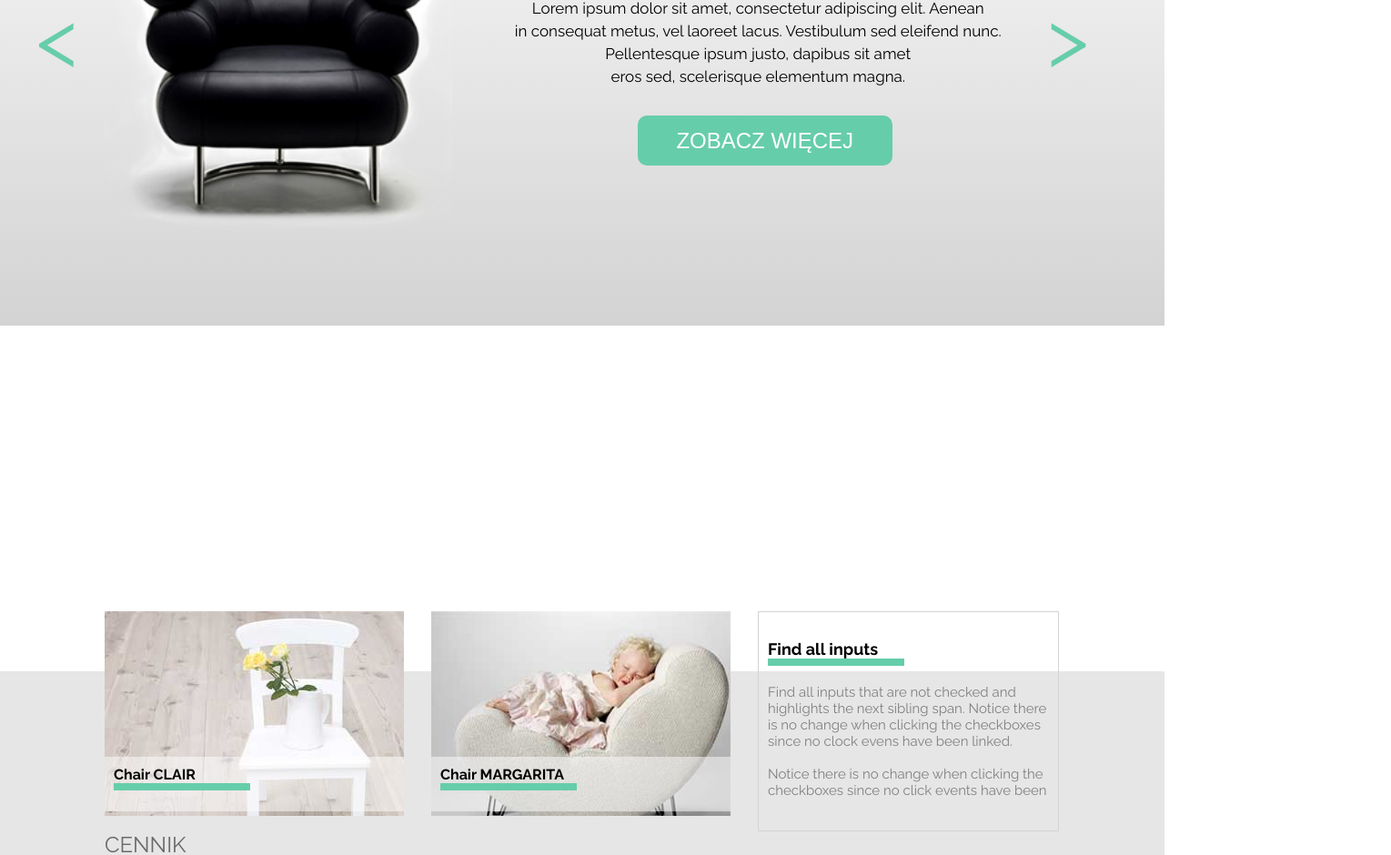
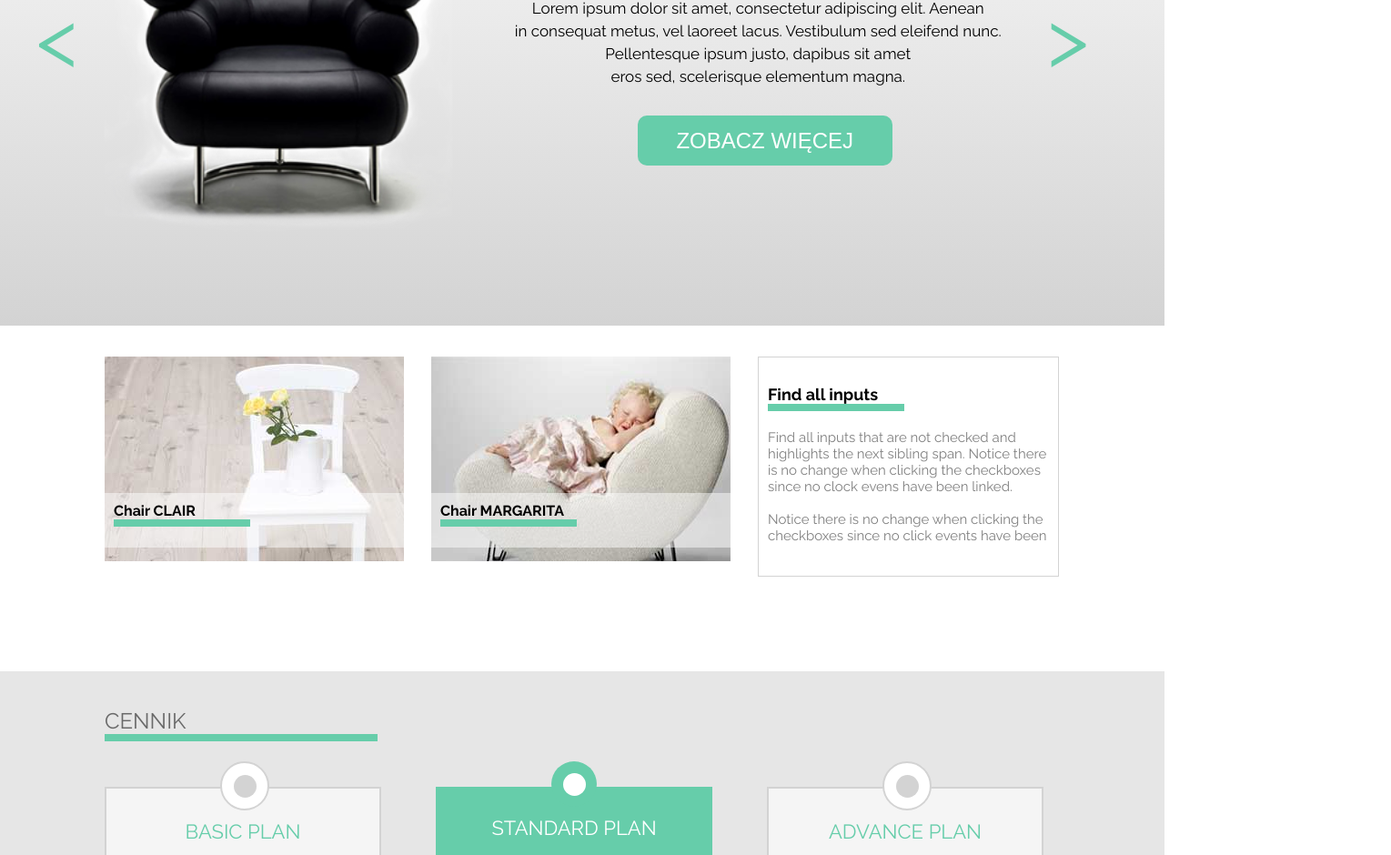
Before and after one commit to Leynileg/Sit-On-Chair, a plain HTML site: page index.html in a window 1280 px wide. Shown: the part 322-1262 px from the top of the page at 91% size, 1529 px wide, since content can reach past the window. Drawn offline with Linux system fonts and the light colour scheme.

Commit message:
fixed heights again

```diff
--- a/css/style.css
+++ b/css/style.css
@@ -76,7 +76,6 @@ ul > li {
    font-size: 18px;
    padding: 2px 10px;
 
-
 }
 
 /* First selector */
@@ -92,7 +91,7 @@ ul > li {
    color: mediumaquamarine;
    font-size: 90px;
    float: left;
-   margin: 260px -40px 260px 0;
+   margin: 260px -40px 0 0;
 }
 
 #black_chair {
@@ -108,7 +107,7 @@ ul > li {
    float: left;
    width: auto;
    height: auto;
-   margin: -20px 0 200px 0;
+   margin: -20px 0 0 0;
 }
 
 h1 {
@@ -157,8 +156,8 @@ h1 {
    background-color: rgba(255, 255, 255, 0.5);
    font-weight: 700;
    height: 30px;
-   margin-top: 160px;
    padding: 10px 10px 20px 10px;
+   margin-top: 150px;
 }
 
  .text_line {
@@ -172,7 +171,7 @@ h1 {
    width: 329px;
    height: 225px;
    background-image: url("../images/box1_img.jpg");
-   margin: 30px 15px 0 75px;
+   margin: -50px 15px 0 75px;
    float:left;
 }
 
@@ -180,7 +179,7 @@ h1 {
    width: 329px;
    height: 225px;
    background-image: url("../images/box2_img.jpg");
-   margin: 30px 15px 0 15px;
+   margin: -50px 15px 0 15px;
    float: left;
 }
 
@@ -189,7 +188,7 @@ h1 {
     width: 329px;
    height: 240px;
    border: 1px solid lightgray;
-   margin: 30px 75px 0 15px;
+   margin: -50px 75px 0 15px;
    display: block;
 }
 
@@ -219,7 +218,7 @@ h1 {
 }
 
 #price h2 {
-   padding-top: 20px;
+   padding-top: 40px;
    font-weight: 400;
    color: dimgray;
    margin-left: 75px;
@@ -453,7 +452,7 @@ h1 {
 }
 
 #contact h2 {
-   padding-top: 30px;
+   padding-top: 50px;
    font-weight: 400;
    color: dimgray;
    margin-left: 75px;
```
